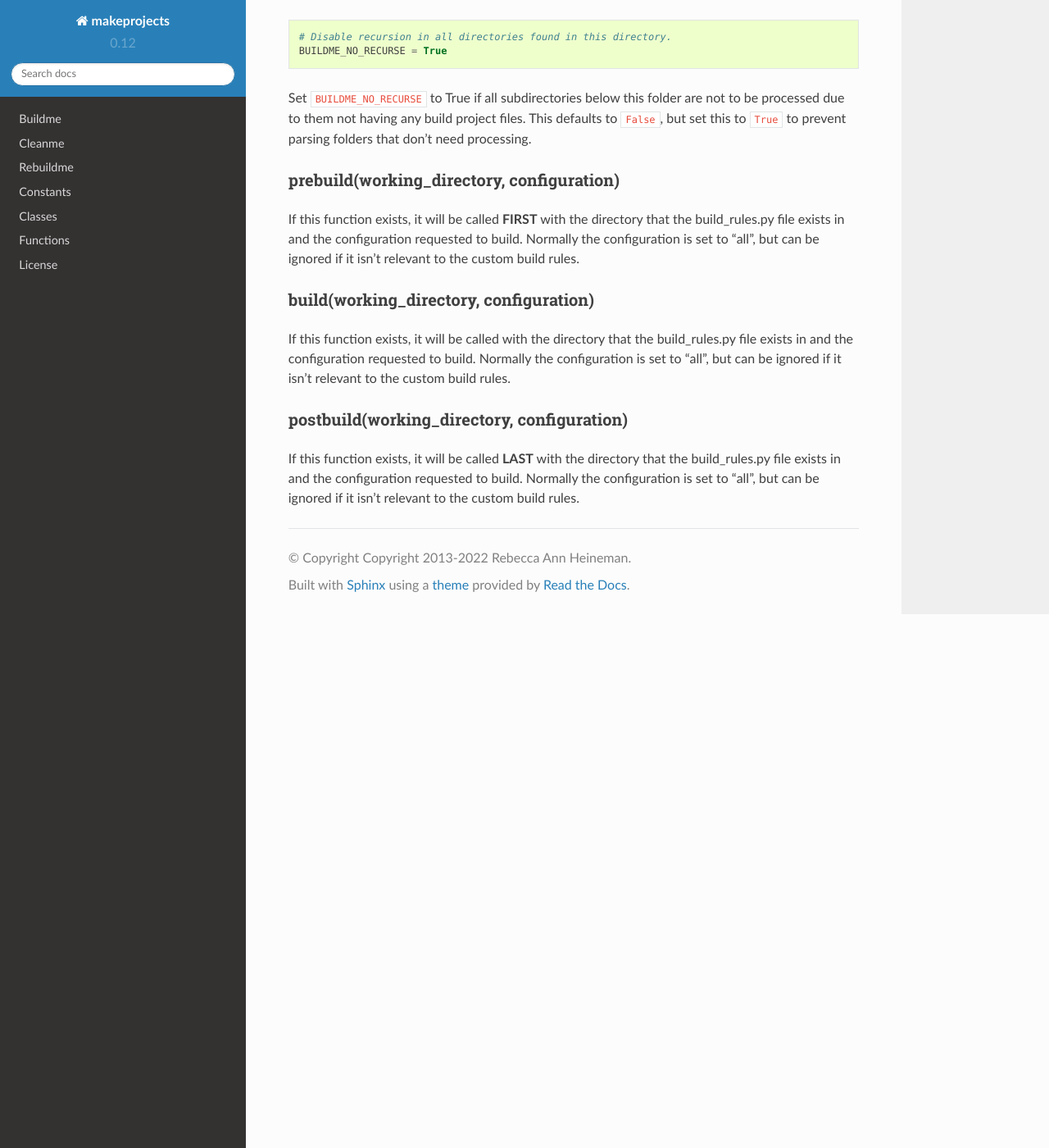
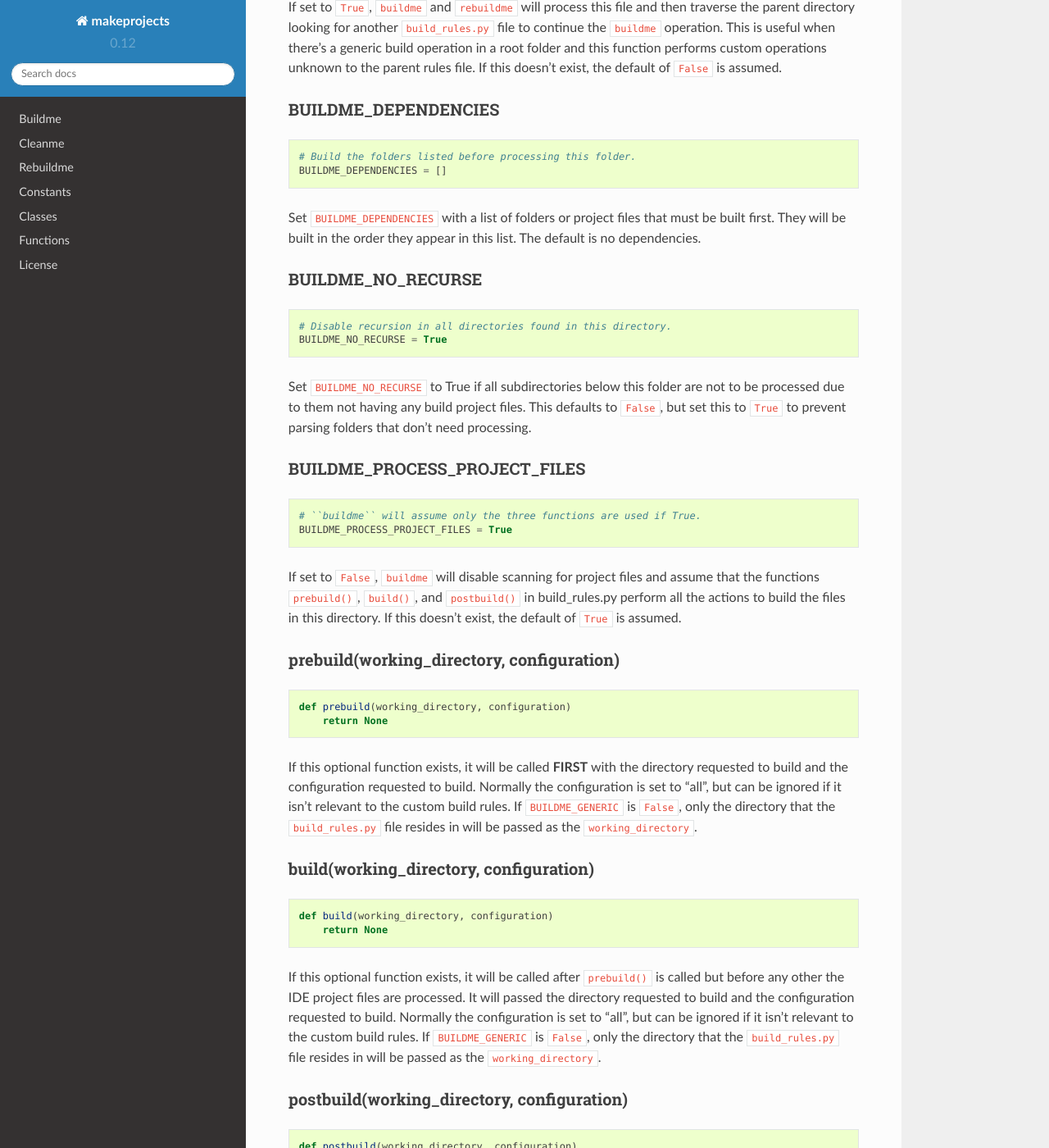
Before and after one commit to burgerbecky/makeprojects, a Sphinx documentation site: the page built from docs/build_rules_man.md, in a window 1280 px wide and 1400 px high, scrolled down 3134 px. Shown: the whole window at 82% size. Built offline with Sphinx 7.4.7 and the Read the Docs theme 2.0.0, drawn with Linux system fonts in a browser that asks for light colours; some of the changed text lies outside the part shown.

Commit message:
Added buildme rules for build_rules.py

````diff
--- a/docs/build_rules_man.md
+++ b/docs/build_rules_man.md
@@ -1,4 +1,4 @@
-# 👀 Build Rules
+# 🐍 Build Rules
 
 Makeprojects is controlled by a configuration file called ``build_rules.py``. It's a python script with global variables and functions that will control how ``buildme``, ``cleanme``, ``rebuildme``, and ``makeprojects`` behave. Since it's a python script, there is no limit to what the script can do to perform any build or clean operation for any project.
 
@@ -11,6 +11,8 @@ Below, are the functions and variables that the ``build_rule.py`` may or may not
 ## 🧹 Cleanme rules
 
 ``cleanme`` and ``rebuildme`` check for several global variables and the existence of a single function that will perform cleaning operations.
+
+Full documentation on the operation of [cleanme is here](cleanme_man.md).
 
 ### CLEANME_GENERIC
 
@@ -70,11 +72,13 @@ This function should delete all temporary files that were created after a projec
 
 If the variable ``CLEANME_GENERIC`` is ``False``, the working_directory is guaranteed to only be the directory that the ``build_rules.py`` resides in. If ``CLEANME_GENERIC`` is ``False`` then the directory could be any of the child folders the ``build_rules.py`` file resides in.
 
-Returning ``None`` alerts ``cleanme`` that this function is not implemented and no action was performed.
+Returning ``None`` alerts ``cleanme`` and ``rebuildme`` that this function is not implemented and no action was performed.
 
 ## 👷 Buildme rules
 
-``buildme`` checks for several global variables and the existence of three functions that will perform building operations.
+``buildme`` and ``rebuildme`` checks for several global variables and the existence of three functions that will perform building operations.
+
+Full documentation on the operation of [buildme is here](buildme_man.md).
 
 ### BUILDME_GENERIC
 
@@ -85,6 +89,15 @@ BUILDME_GENERIC = False
 ```
 
 If set to ``True``, ``buildme`` will assume this ``build_rules.py`` file is designed to be generic and if invoked from a child directory, it will be given the child's directory for processing. If ``False`` it will only be invoked with the directory that the ``build_rules.py`` files resides in. This is needed to prevent a ``build_rules.py`` file from processing directories that it was not meant to handle when parent directory traversal is active. If this does not exist, the default of ``False`` is used.
+
+### BUILDME_CONTINUE
+
+``` python
+# ``buildme`` will process build_rules.py in the parent folder if True.
+BUILDME_CONTINUE = False
+```
+
+If set to ``True``, ``buildme`` and ``rebuildme`` will process this file and then traverse the parent directory looking for another ``build_rules.py`` file to continue the ``buildme`` operation. This is useful when there's a generic build operation in a root folder and this function performs custom operations unknown to the parent rules file. If this doesn't exist, the default of ``False`` is assumed.
 
 ### BUILDME_DEPENDENCIES
 
@@ -104,14 +117,40 @@ BUILDME_NO_RECURSE = True
 
 Set ``BUILDME_NO_RECURSE`` to True if all subdirectories below this folder are not to be processed due to them not having any build project files. This defaults to ``False``, but set this to ``True`` to prevent parsing folders that don't need processing.
 
+### BUILDME_PROCESS_PROJECT_FILES
+
+``` python
+# ``buildme`` will assume only the three functions are used if True.
+BUILDME_PROCESS_PROJECT_FILES = True
+```
+
+If set to ``False``, ``buildme`` will disable scanning for project files and assume that the functions ``prebuild()``, ``build()``, and ``postbuild()`` in build_rules.py perform all the actions to build the files in this directory. If this doesn't exist, the default of ``True`` is assumed.
+
 ### prebuild(working_directory, configuration)
 
-If this function exists, it will be called **FIRST** with the directory that the build_rules.py file exists in and the configuration requested to build. Normally the configuration is set to "all", but can be ignored if it isn't relevant to the custom build rules.
+``` python
+def prebuild(working_directory, configuration)
+    return None
+```
+
+If this optional function exists, it will be called **FIRST** with the directory requested to build and the configuration requested to build. Normally the configuration is set to "all", but can be ignored if it isn't relevant to the custom build rules. If ``BUILDME_GENERIC`` is ``False``, only the directory that the ``build_rules.py`` file resides in will be passed as the ``working_directory``.
 
 ### build(working_directory, configuration)
 
-If this function exists, it will be called with the directory that the build_rules.py file exists in and the configuration requested to build. Normally the configuration is set to "all", but can be ignored if it isn't relevant to the custom build rules.
+``` python
+def build(working_directory, configuration)
+    return None
+```
+
+If this optional function exists, it will be called after ``prebuild()`` is called but before any other the IDE project files are processed. It will passed the directory requested to build and the configuration requested to build. Normally the configuration is set to "all", but can be ignored if it isn't relevant to the custom build rules. If ``BUILDME_GENERIC`` is ``False``, only the directory that the ``build_rules.py`` file resides in will be passed as the ``working_directory``.
 
 ### postbuild(working_directory, configuration)
 
-If this function exists, it will be called **LAST** with the directory that the build_rules.py file exists in and the configuration requested to build. Normally the configuration is set to "all", but can be ignored if it isn't relevant to the custom build rules.
+``` python
+def postbuild(working_directory, configuration)
+    return None
+```
+
+If this optional function exists, it will be called **LAST** with the directory requested to build and the configuration requested to build. Normally the configuration is set to "all", but can be ignored if it isn't relevant to the custom build rules. If ``BUILDME_GENERIC`` is ``False``, only the directory that the ``build_rules.py`` file resides in will be passed as the ``working_directory``.
+
+## 👩‍🍳 Makeprojects rules
````
